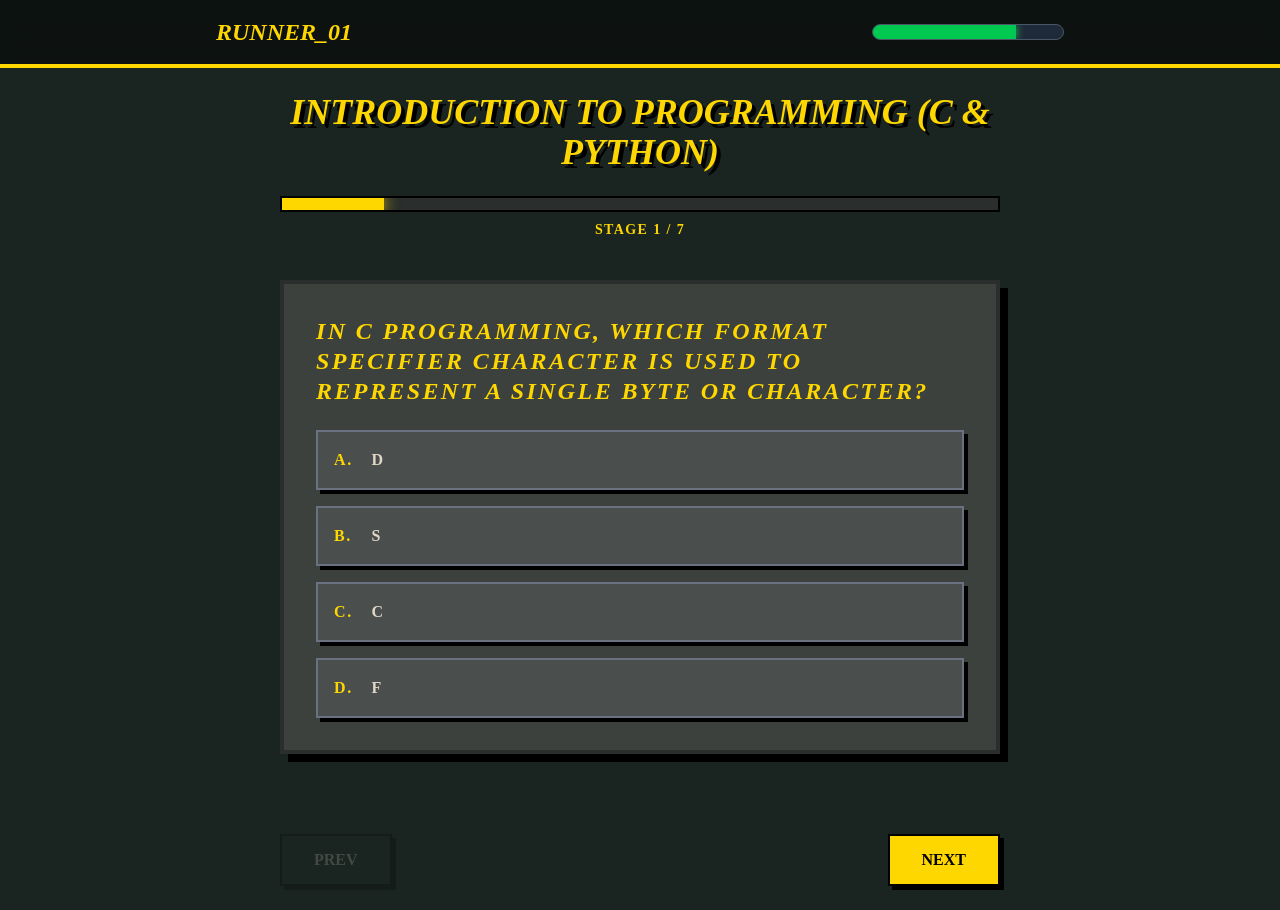
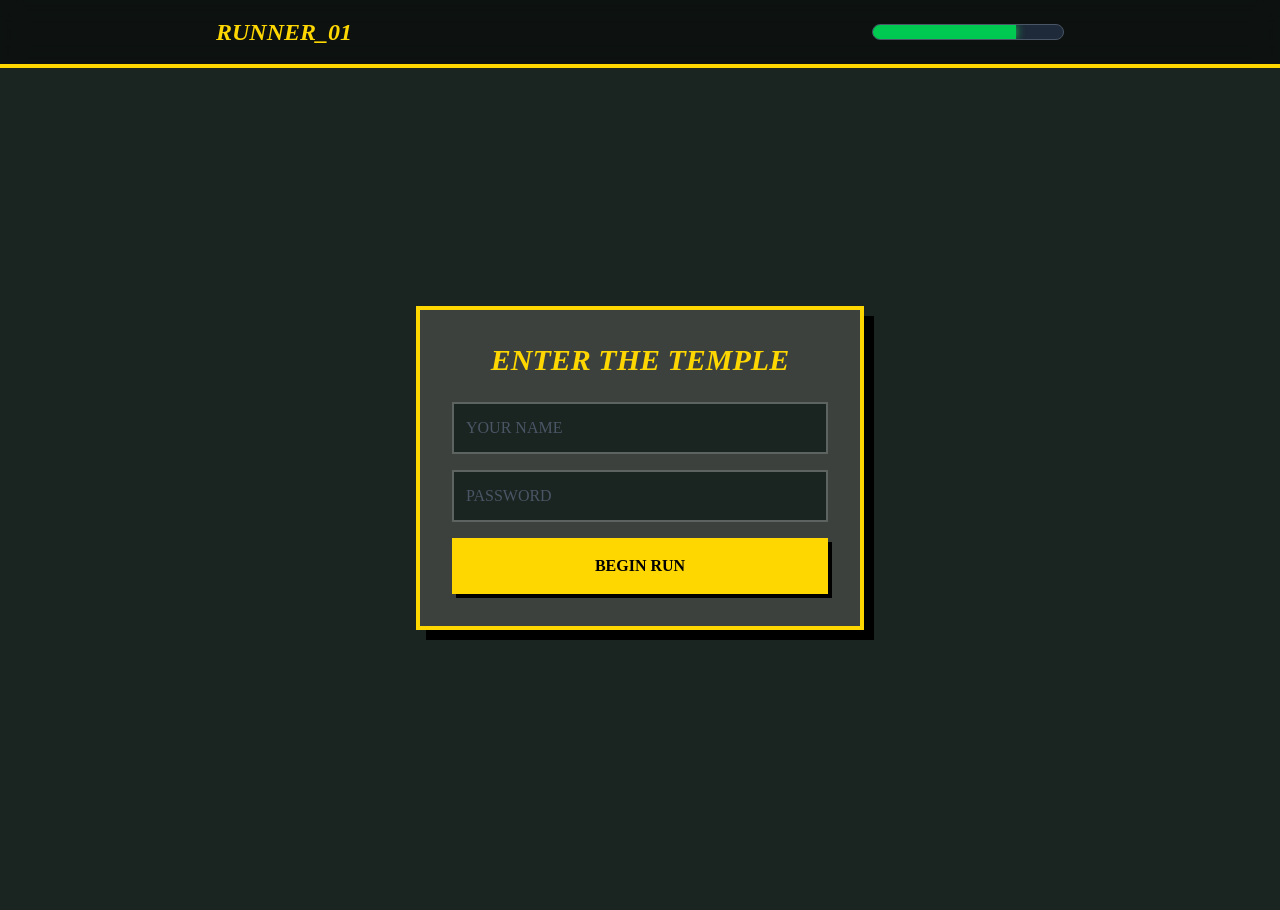
Before and after one commit to Mayank8159/qrmaze, a Next.js app in the folder frontend/: page /set/1 in a window 1280 px wide. After the commit the page ends 868 px from the top, so only its background shows below. Built offline with nearby package versions, Linux system fonts and the light colour scheme.

Commit message:
password state added

```diff
--- a/frontend/app/set/[setId]/page.tsx
+++ b/frontend/app/set/[setId]/page.tsx
@@ -1,5 +1,5 @@
 "use client";
-import { useState, use, useEffect } from "react";
+import { useState, use } from "react";
 import { questionSets } from "@/data/questions";
 import QuestionCard from "@/components/QuestionCard";
 import axios from "axios";
@@ -8,81 +8,114 @@ export default function SetPage({ params }: { params: any }) {
   const unwrappedParams: any = use(params);
   const set = questionSets.find((s) => s.setId === parseInt(unwrappedParams.setId));
 
+  // Game State
+  const [isLoggedIn, setIsLoggedIn] = useState(false);
+  const [userName, setUserName] = useState("");
+  const [password, setPassword] = useState("");
   const [currentIndex, setCurrentIndex] = useState(0);
-  const [startTime] = useState(Date.now()); // Record when the user starts
+  const [score, setScore] = useState(0);
+  const [startTime, setStartTime] = useState(0);
   const [isSubmitting, setIsSubmitting] = useState(false);
 
   if (!set) return <div className="text-white p-10 font-black text-center">SET NOT FOUND</div>;
 
-  const isFirst = currentIndex === 0;
-  const isLast = currentIndex === set.questions.length - 1;
+  const handleLogin = (e: React.FormEvent) => {
+    e.preventDefault();
+    if (password === "temple123") { // Local password check
+      setIsLoggedIn(true);
+      setStartTime(Date.now());
+    } else {
+      alert("Wrong Incantation (Password)!");
+    }
+  };
 
   const handleFinish = async () => {
     setIsSubmitting(true);
-    const endTime = Date.now();
-    const timeTakenSeconds = Math.floor((endTime - startTime) / 1000);
+    const timeTakenSeconds = Math.floor((Date.now() - startTime) / 1000);
 
     const payload = {
-      setId: set.setId,
-      title: set.title,
+      name: userName,
       timeTaken: timeTakenSeconds,
-      completedAt: new Date().toISOString(),
-      // You can add logic here to pass actual scores from QuestionCard if needed
+      correctAnswers: score,
+      setNumber: set.setId,
+      title: set.title
     };
 
     try {
-      // Replace with your actual backend endpoint
       await axios.post("http://localhost:5000/api/quiz-results", payload);
-      alert(`Run Complete! Time: ${timeTakenSeconds}s. Results sent to the temple elders.`);
-      window.location.href = "/"; // Redirect home after success
+      alert(`Idol Secured! ${userName}, Score: ${score}/7, Time: ${timeTakenSeconds}s`);
+      window.location.href = "/";
     } catch (error) {
-      console.error("Failed to send results:", error);
-      alert("The monkeys blocked your transmission! (Backend error)");
+      alert("Submission failed. The monkeys cut the wires!");
     } finally {
       setIsSubmitting(false);
     }
   };
 
+  // 1. LOGIN SCREEN
+  if (!isLoggedIn) {
+    return (
+      <div className="flex items-center justify-center min-h-screen bg-[#1a2421]">
+        <form onSubmit={handleLogin} className="bg-[#3c413e] p-8 border-4 border-[#ffd700] shadow-[10px_10px_0px_#000] w-full max-w-md">
+          <h2 className="text-[#ffd700] text-3xl font-black italic uppercase mb-6 text-center">Enter the Temple</h2>
+          <div className="space-y-4">
+            <input
+              required
+              placeholder="YOUR NAME"
+              className="w-full p-3 bg-[#1a2421] border-2 border-[#5d6361] text-[#ffd700] placeholder-gray-600 outline-none"
+              onChange={(e) => setUserName(e.target.value)}
+            />
+            <input
+              required
+              type="password"
+              placeholder="PASSWORD"
+              className="w-full p-3 bg-[#1a2421] border-2 border-[#5d6361] text-[#ffd700] placeholder-gray-600 outline-none"
+              onChange={(e) => setPassword(e.target.value)}
+            />
+            <button className="w-full py-4 bg-[#ffd700] text-black font-black uppercase shadow-[4px_4px_0px_#000] active:translate-y-1 active:shadow-none">
+              Begin Run
+            </button>
+          </div>
+        </form>
+      </div>
+    );
+  }
+
+  // 2. QUIZ SCREEN
+  const isFirst = currentIndex === 0;
+  const isLast = currentIndex === set.questions.length - 1;
+
   return (
     <div className="max-w-3xl mx-auto p-6 min-h-screen bg-[#1a2421] text-[#e0d7c6] flex flex-col justify-center">
       <header className="mb-10 text-center">
-        <h1 className="text-4xl font-black text-[#ffd700] italic uppercase drop-shadow-[4px_4px_0px_#000]">
-          {set.title}
-        </h1>
-
-        {/* Progress Bar */}
-        <div className="mt-6 h-4 w-full bg-[#2a2e2c] border-2 border-black rounded-none overflow-hidden">
-            <div
-              className="h-full bg-[#ffd700] transition-all duration-500 shadow-[0_0_15px_#ffd700]"
-              style={{ width: `${((currentIndex + 1) / set.questions.length) * 100}%` }}
-            ></div>
+        <h1 className="text-4xl font-black text-[#ffd700] italic uppercase drop-shadow-[4px_4px_0px_#000]">{set.title}</h1>
+        <div className="mt-6 h-4 w-full bg-[#2a2e2c] border-2 border-black">
+          <div className="h-full bg-[#ffd700] transition-all" style={{ width: `${((currentIndex + 1) / set.questions.length) * 100}%` }} />
         </div>
-        <p className="text-[#ffd700] font-bold mt-2 tracking-widest text-sm">
-            STAGE {currentIndex + 1} / {set.questions.length}
-        </p>
+        <p className="text-[#ffd700] font-bold mt-2 uppercase tracking-tighter">Runner: {userName} | Stage {currentIndex + 1} / 7</p>
       </header>
 
-      <QuestionCard key={set.questions[currentIndex].id} question={set.questions[currentIndex]} />
+      <QuestionCard
+        key={set.questions[currentIndex].id}
+        question={set.questions[currentIndex]}
+        onCorrect={() => setScore(prev => prev + 1)}
+      />
 
       <div className="flex justify-between mt-10">
         <button
+          disabled={isFirst || isSubmitting}
           onClick={() => setCurrentIndex(prev => prev - 1)}
-          disabled={isFirst || isSubmitting}
-          className={`px-8 py-3 font-bold border-2 border-black shadow-[4px_4px_0px_#000] uppercase transition-all ${
-            isFirst || isSubmitting ? 'opacity-20 cursor-not-allowed' : 'bg-[#4a4e4d] hover:bg-[#5d6361] active:translate-y-1 active:shadow-none text-white'
-          }`}
+          className={`px-8 py-3 font-bold border-2 border-black shadow-[4px_4px_0px_#000] uppercase ${isFirst ? 'opacity-20' : 'bg-[#4a4e4d] text-white active:translate-y-1'}`}
         >
           Prev
         </button>
 
         <button
+          disabled={isSubmitting}
           onClick={() => isLast ? handleFinish() : setCurrentIndex(prev => prev + 1)}
-          disabled={isSubmitting}
-          className={`px-8 py-3 bg-[#ffd700] text-black font-extrabold border-2 border-black shadow-[4px_4px_0px_#000] uppercase transition-all ${
-            isSubmitting ? 'opacity-50 animate-pulse' : 'hover:bg-white active:translate-y-1 active:shadow-none'
-          }`}
+          className="px-8 py-3 bg-[#ffd700] text-black font-extrabold border-2 border-black shadow-[4px_4px_0px_#000] uppercase active:translate-y-1"
         >
-          {isSubmitting ? "Sending..." : isLast ? "Claim Idol" : "Next"}
+          {isSubmitting ? "Saving..." : isLast ? "Claim Idol" : "Next"}
         </button>
       </div>
     </div>
--- a/frontend/components/QuestionCard.tsx
+++ b/frontend/components/QuestionCard.tsx
@@ -2,12 +2,24 @@
 import { MCQQuestion, OptionKey } from "@/data/questions";
 import { useState } from "react";
 
-export default function QuestionCard({ question }: { question: MCQQuestion }) {
+interface Props {
+  question: MCQQuestion;
+  onCorrect: () => void; // New prop to notify parent
+}
+
+export default function QuestionCard({ question, onCorrect }: Props) {
   const [selected, setSelected] = useState<OptionKey | null>(null);
 
+  const handleSelect = (key: OptionKey) => {
+    setSelected(key);
+    if (key === question.correctOption) {
+      onCorrect();
+    }
+  };
+
   return (
-    <div className="p-8 bg-[#3c413e] border-4 border-stone-dark shadow-[8px_8px_0px_#000] relative mb-10">
-      <h3 className="text-2xl font-bold mb-6 text-idol uppercase tracking-widest italic leading-tight">
+    <div className="p-8 bg-[#3c413e] border-4 border-[#2a2e2c] shadow-[8px_8px_0px_#000] relative mb-10">
+      <h3 className="text-2xl font-bold mb-6 text-[#ffd700] uppercase tracking-widest italic">
         {question.question}
       </h3>
 
@@ -16,31 +28,25 @@ export default function QuestionCard({ question }: { question: MCQQuestion }) {
           const isCorrect = key === question.correctOption;
           const isSelected = key === selected;
 
-          let stateStyles = "bg-stone border-gray-500 text-[#e0d7c6]";
+          let stateStyles = "bg-[#4a4e4d] border-[#5d6361] text-[#e0d7c6]";
           if (selected) {
-            if (isCorrect) stateStyles = "bg-green-800 border-green-400 text-white scale-[1.02] shadow-[0_0_15px_rgba(34,197,94,0.4)]";
-            else if (isSelected) stateStyles = "bg-red-900 border-red-500 text-white opacity-90";
-            else stateStyles = "bg-stone-dark border-transparent opacity-40";
+            if (isCorrect) stateStyles = "bg-green-800 border-green-400 text-white shadow-[0_0_15px_rgba(34,197,94,0.5)]";
+            else if (isSelected) stateStyles = "bg-red-900 border-red-500 text-white";
+            else stateStyles = "bg-[#2a2e2c] opacity-40";
           }
 
           return (
             <button
               key={key}
               disabled={!!selected}
-              onClick={() => setSelected(key as OptionKey)}
-              className={`p-4 border-2 text-left transition-all stone-btn shadow-[4px_4px_0px_#000] ${stateStyles}`}
+              onClick={() => handleSelect(key as OptionKey)}
+              className={`p-4 border-2 text-left transition-all shadow-[4px_4px_0px_#000] font-bold uppercase ${stateStyles}`}
             >
-              <span className="inline-block w-8 text-idol">{key}.</span> {text}
+              {key}. {text}
             </button>
           );
         })}
       </div>
-
-      {selected && (
-        <div className="mt-6 text-center font-black text-xl uppercase animate-pulse">
-          {selected === question.correctOption ? "✨ Idol Recovered ✨" : "💀 The Monkeys Gained on You 💀"}
-        </div>
-      )}
     </div>
   );
 }
```
